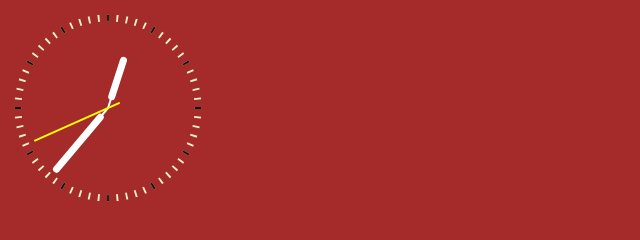
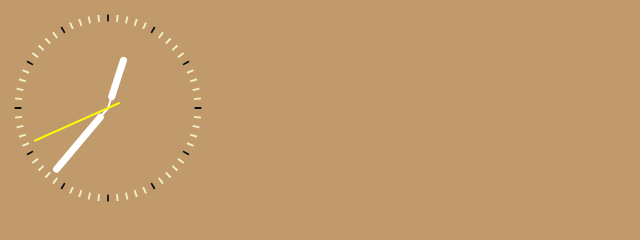
Before and after one commit to Brunozhon/clock, a plain HTML site: page index.html in a window 1280 px wide. Shown: the whole page, without its empty margins (0-640 px from the left). Drawn offline with Linux system fonts and the light colour scheme.

Commit message:
Update index.html

```diff
--- a/index.html
+++ b/index.html
@@ -15,7 +15,7 @@
         stroke: yellow;
       }
       body {
-        background-color: brown;
+        background-color: #c19a6b;
       }
     </style>
   </head>
```
